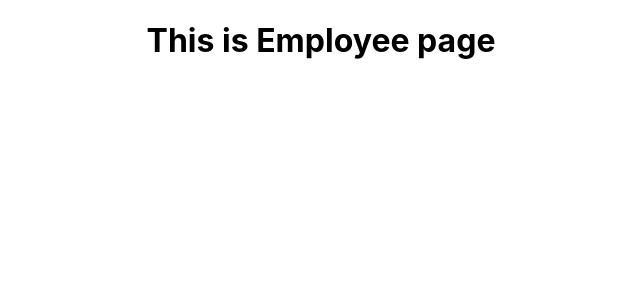
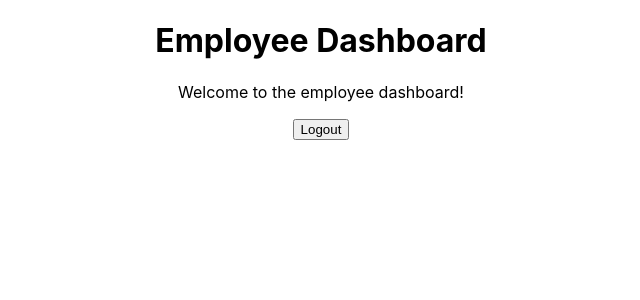
Before and after one commit to omelettech/101400761_comp3123_assignment2, a React (Create React App) app: page /employee in a window 1280 px wide. Shown: the top 300 px of the page, without its empty margins (319-959 px from the left). Built offline with nearby package versions, Linux system fonts and the light colour scheme.

Commit message:
Added empty employee page

```diff
--- a/src/screens/Employee/Employee.tsx
+++ b/src/screens/Employee/Employee.tsx
@@ -1,13 +1,23 @@
-import React from 'react';
-import './Employee.css';
+import React from "react";
+import { useNavigate } from "react-router-dom";
+
 
 interface EmployeeProps {
 }
 
 const Employee = ({}: EmployeeProps) => {
+    const navigate = useNavigate();
+
+    const handleLogout = () => {
+        // Placeholder for logout logic
+        navigate("/");
+    };
+
     return (
         <div>
-            <h1> This is Employee page </h1>
+            <h1>Employee Dashboard</h1>
+            <p>Welcome to the employee dashboard!</p>
+            <button onClick={handleLogout}>Logout</button>
         </div>
     );
 };
```
